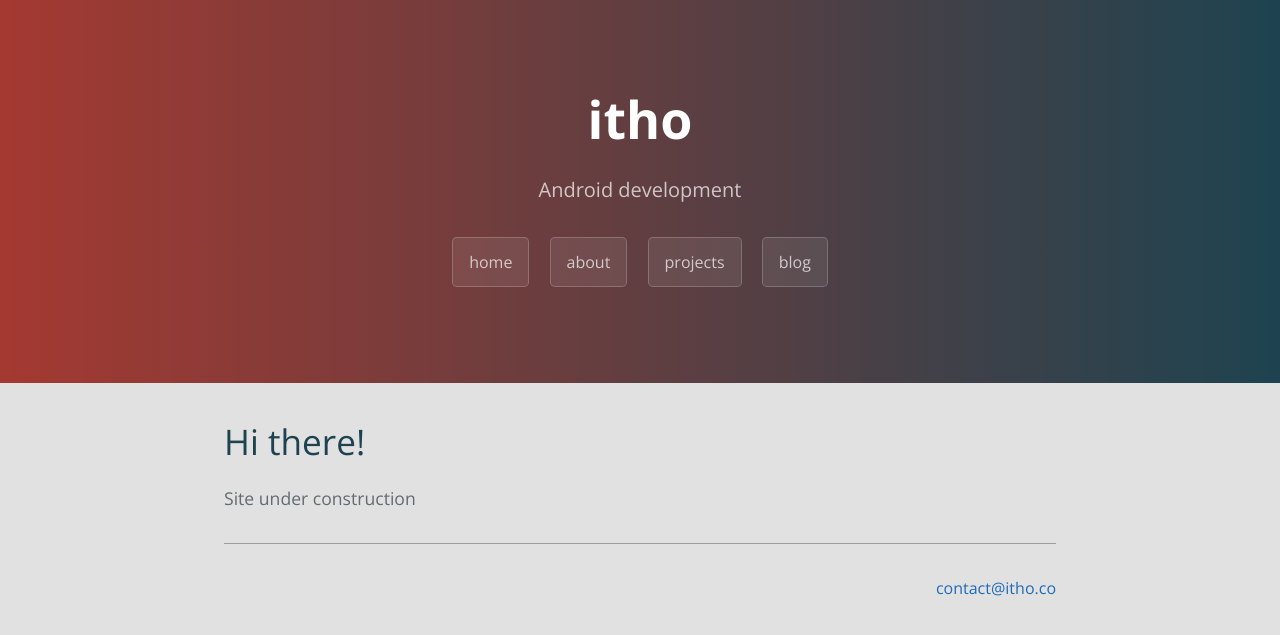
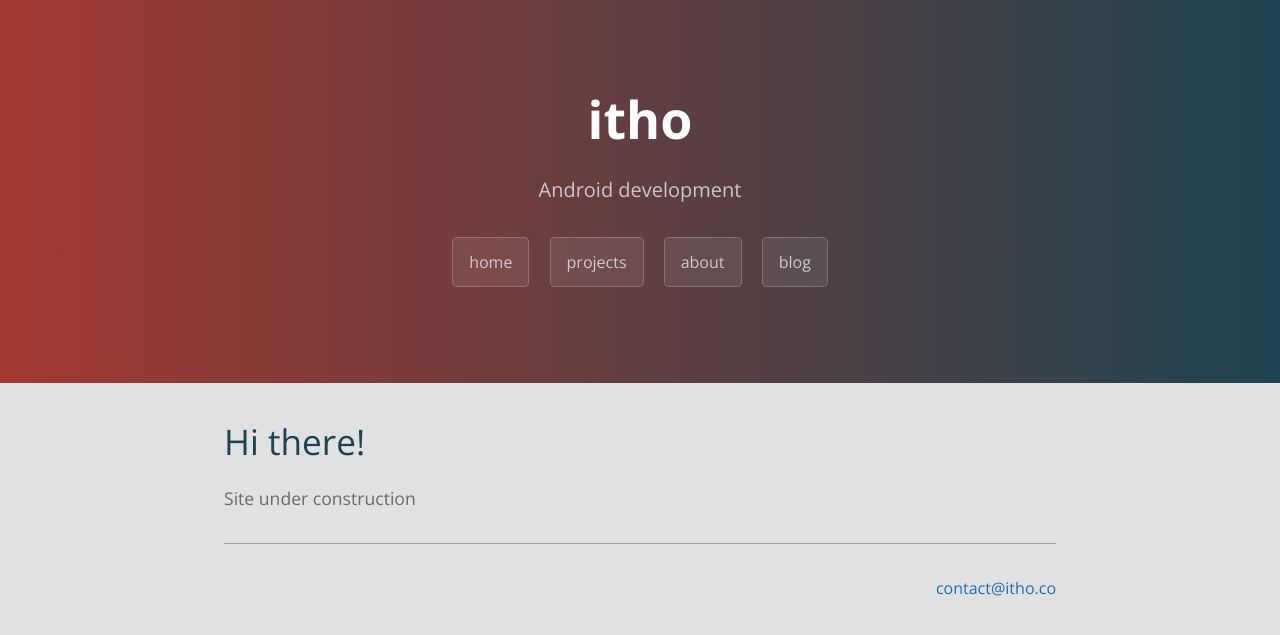
Before and after one commit to itho/itho.github.io, a Jekyll site: the page built from index.html, in a window 1280 px wide. Shown: the top 635 px of the page. Built offline with Jekyll 4.4.1, drawn with Linux system fonts in a browser that asks for light colours; some web fonts are replaced; the list of posts is cut into pages by our own code.

Commit message:
Update nav_main.html

```diff
--- a/_includes/nav_main.html
+++ b/_includes/nav_main.html
@@ -2,7 +2,7 @@
   <h1 class="project-name">{{ site.title }}</h1>
   <h2 class="project-tagline">{{ site.tagline }}</h2>
   <a href="/" class="btn">home</a>
+  <a href="/projects" class="btn">projects</a>
   <a href="/about" class="btn">about</a>
-  <a href="/projects" class="btn">projects</a>
   <a href="/blog" class="btn">blog</a>
 </section>
```
